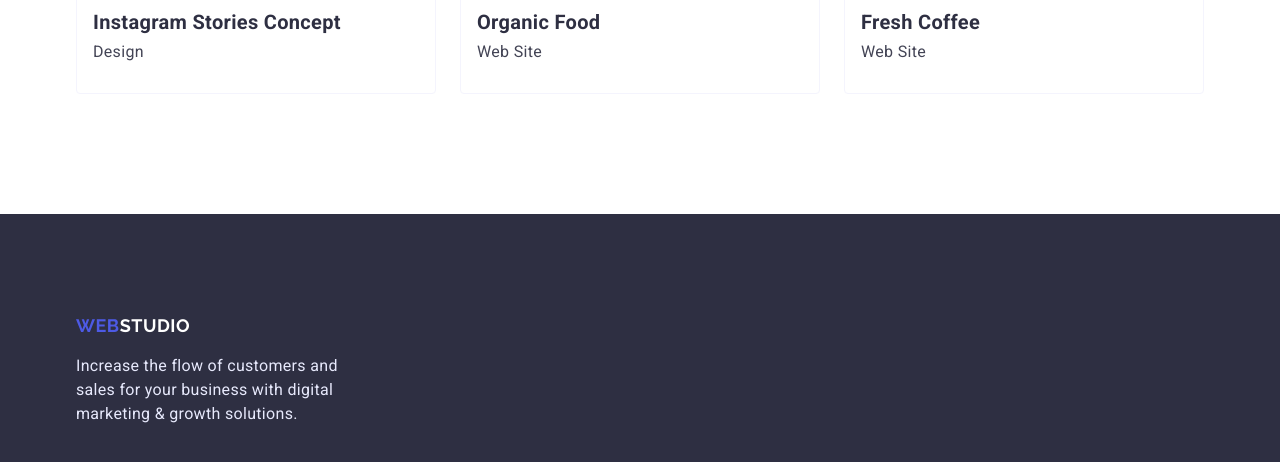
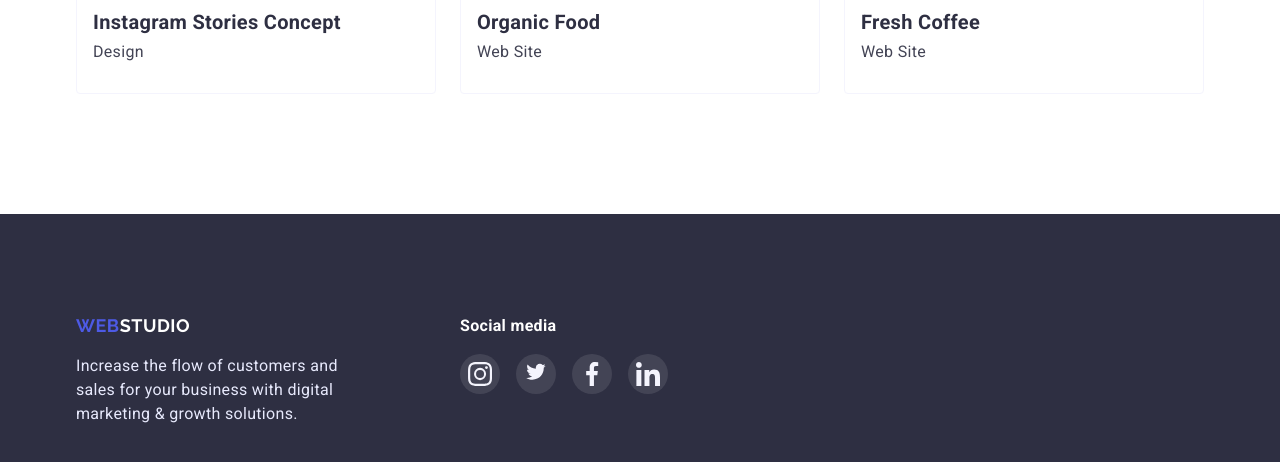
Before and after one commit to Victoria951/goit-markup-hw-04, a plain HTML site: page portfolio.html in a window 1280 px wide. Shown: the part 1533-1995 px from the top of the page. Drawn offline with nearby package versions, Linux system fonts and the light colour scheme.

Commit message:
update portfolio

```diff
--- a/portfolio.html
+++ b/portfolio.html
@@ -44,7 +44,7 @@
     </header>
     <main>
         <section class="portfolio-card">
-          <div class="container">
+         <div class="container">
           <ul class="list button-container">
             <li class="item">
               <button type="button" class="button primary">All</button>
@@ -62,7 +62,7 @@
               <button type="button" class="button secondary">Marketing</button>
             </li>
           </ul>
-          <ul class="project-card list card-container">
+          <ul class="project-card list">
             <li class="item card-element">
               <img src="./images/imgp(1).jpg" alt="Banking App" width="360" />
               <div class="card-text">
@@ -145,12 +145,13 @@
               </div>
             </li>
           </ul>
+        </div>
         </section>
-      </div>
     </main>
 
     <footer class="footer">
-      <div class="container">
+      <div class="container info">
+        <div class=" footer-page footer-info">
         <a href="./images/Logo.svg" class="logo footer-logo"
           ><span class="accent">WEB</span>STUDIO</a
         >
@@ -158,6 +159,40 @@
           Increase the flow of customers and sales for your business with
           digital marketing & growth solutions.
         </p>
+        </div>
+        <div class="cocial footer-info">
+        <h2 class="footer-title">Social media</h2>
+        <ul class="link-media list">
+          <li class="">
+            <a class="link-media-item">
+            <svg class="media-icon" width="24" height="24">
+             <use href="./images/icons.svg/symbol-defs2.svg#icon-instagramsvg"></use>
+            </svg>
+          </a>
+          </li>
+          <li class="">
+            <a class="link-media-item">
+            <svg class="media-icon" width="24" height="19.5">
+              <use href="./images/icons.svg/symbol-defs2.svg#icon-twittersvg"></use>
+            </svg>
+          </a>
+          </li>
+          <li class="">
+            <a class="link-media-item">
+            <svg class="media-icon" width="24" height="24">
+              <use href="./images/icons.svg/symbol-defs2.svg#icon-facebooksvg"></use>
+            </svg>
+          </a>
+          </li>
+          <li class="">
+            <a class="link-media-item">
+            <svg class="media-icon" width="24" height="24">
+              <use href="./images/icons.svg/symbol-defs2.svg#icon-linkedinsvg"></use>
+            </svg>
+          </a>
+          </li>
+        </ul>
+        </div>
       </div>
     </footer>
   </body>
```
